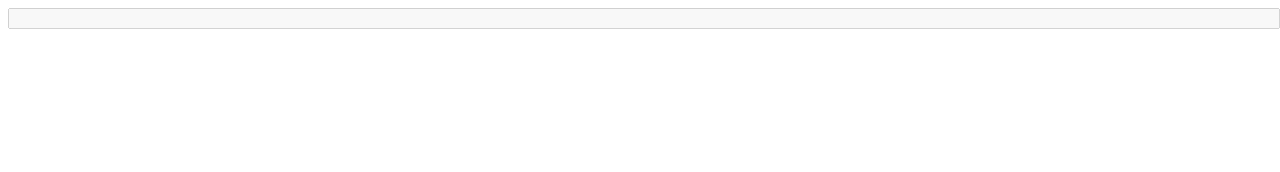
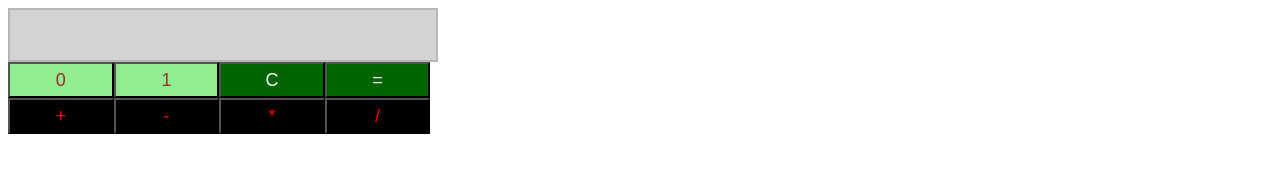
Before and after one commit to Priyadarshanvijay/Binary-Calculator, a plain HTML site: page index.html in a window 1280 px wide. Drawn offline with Linux system fonts and the light colour scheme.

Commit message:
Css styling done

```diff
--- a/css/binaryCalculator.css
+++ b/css/binaryCalculator.css
@@ -1,3 +1,32 @@
-#cScreen{
+body{
+    width: 33%;
+}
+#res{
     width: 100%;
+    height: 48px;
+    background-color: lightgray;
+    border-style: solid;
+    font-size: 20px;
 }
+#btn0, #btn1{
+    background-color: lightgreen;
+    color: brown;
+}
+
+#btnClr, #btnEql{
+    background-color: darkgreen;
+    color: white;
+}
+
+#btnSum, #btnSub, #btnMul, #btnDiv{
+    background-color: black;
+    color: red;
+}
+
+#btns > button{
+    width: 25%;
+    height: 36px;
+    font-size: 18px;
+    margin: 0px;
+    float: left;
+}
--- a/index.html
+++ b/index.html
@@ -6,5 +6,15 @@
         <link rel="stylesheet" href="css/binaryCalculator.css" type="text/css">
     </head>
     <body>
-        <input type="text" name="calculator-screen" id="cScreen" disabled="true">
+        <input type="text" name="calculator-screen" id="res" disabled="true">
+        <div id="btns">
+            <button id="btn0">0</button>
+            <button id="btn1">1</button>
+            <button id="btnClr">C</button>
+            <button id="btnEql">=</button>
+            <button id="btnSum">+</button>
+            <button id="btnSub">-</button>
+            <button id="btnMul">*</button>
+            <button id="btnDiv">/</button>
+        </div>
 </html>
```
